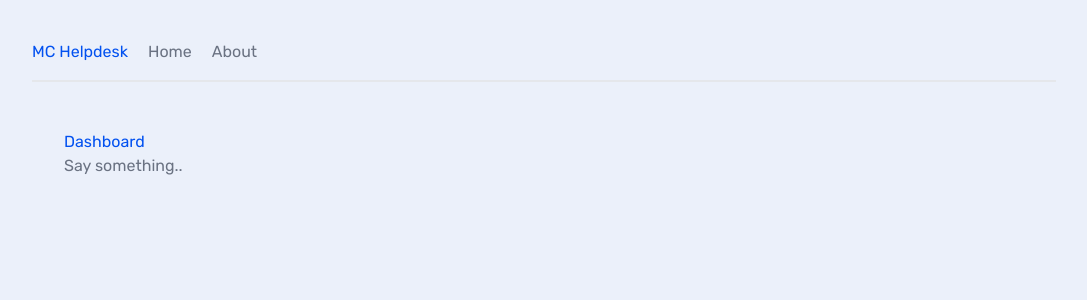
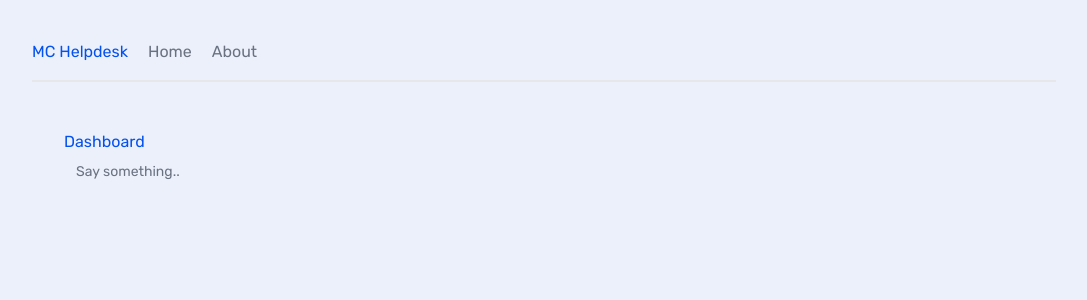
Before and after one commit to MCSmorenberg/mc-helpdesk, a Next.js app: page / in a window 1280 px wide. Shown: the top 300 px of the page, without its empty margins (96-1183 px from the left). Built offline with nearby package versions, Linux system fonts and the light colour scheme; no server answers; what groq-sdk would draw is missing.

Commit message:
button style

```diff
--- a/app/globals.css
+++ b/app/globals.css
@@ -42,3 +42,23 @@ nav a:hover {
 main nav {
   @apply border-0;
 }
+
+button {
+  @apply
+    px-3 py-2
+    rounded-sm
+    flex justify-between items-center gap-2
+    text-sm;
+}
+
+button:hover {
+  @apply bg-gray-700 text-white;
+}
+
+.btn-primary {
+  @apply bg-primary text-white;
+}
+
+.btn-secondary {
+  @apply bg-gray-200 text-gray-900;
+}
```
